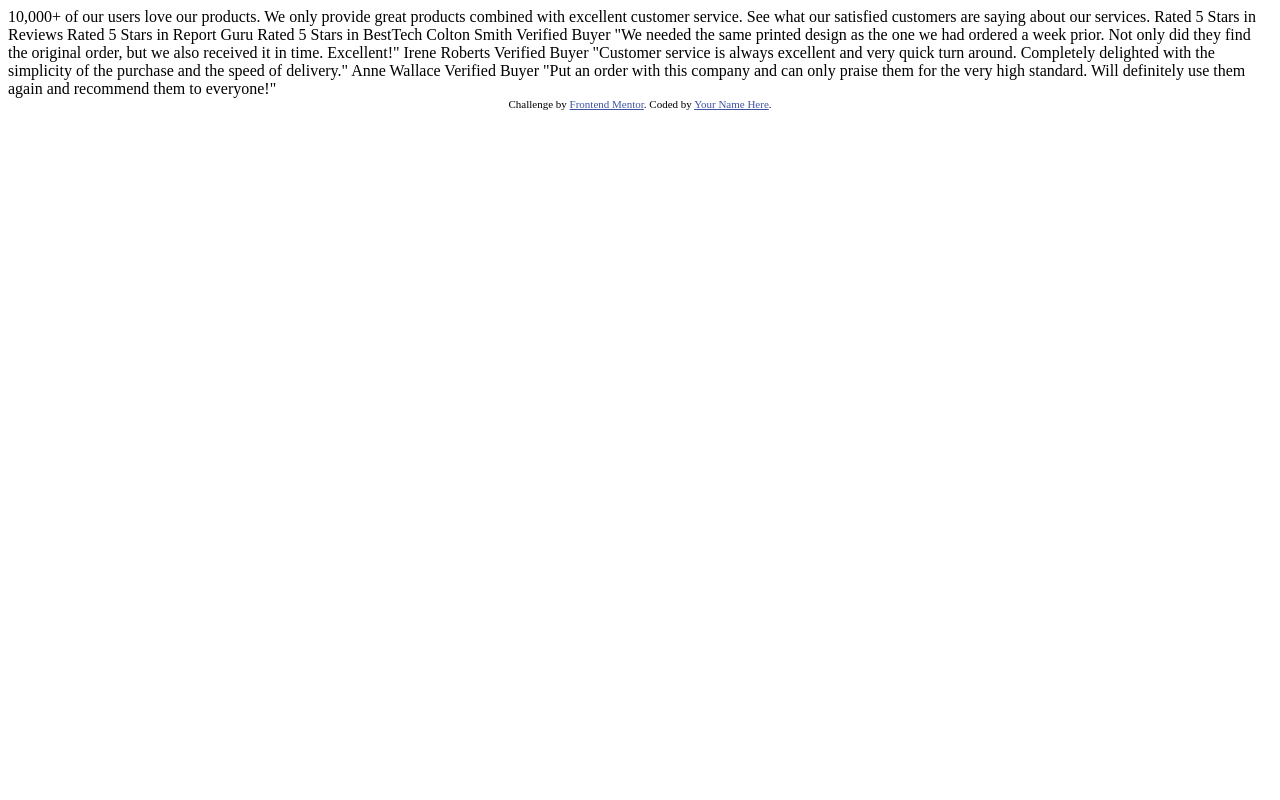
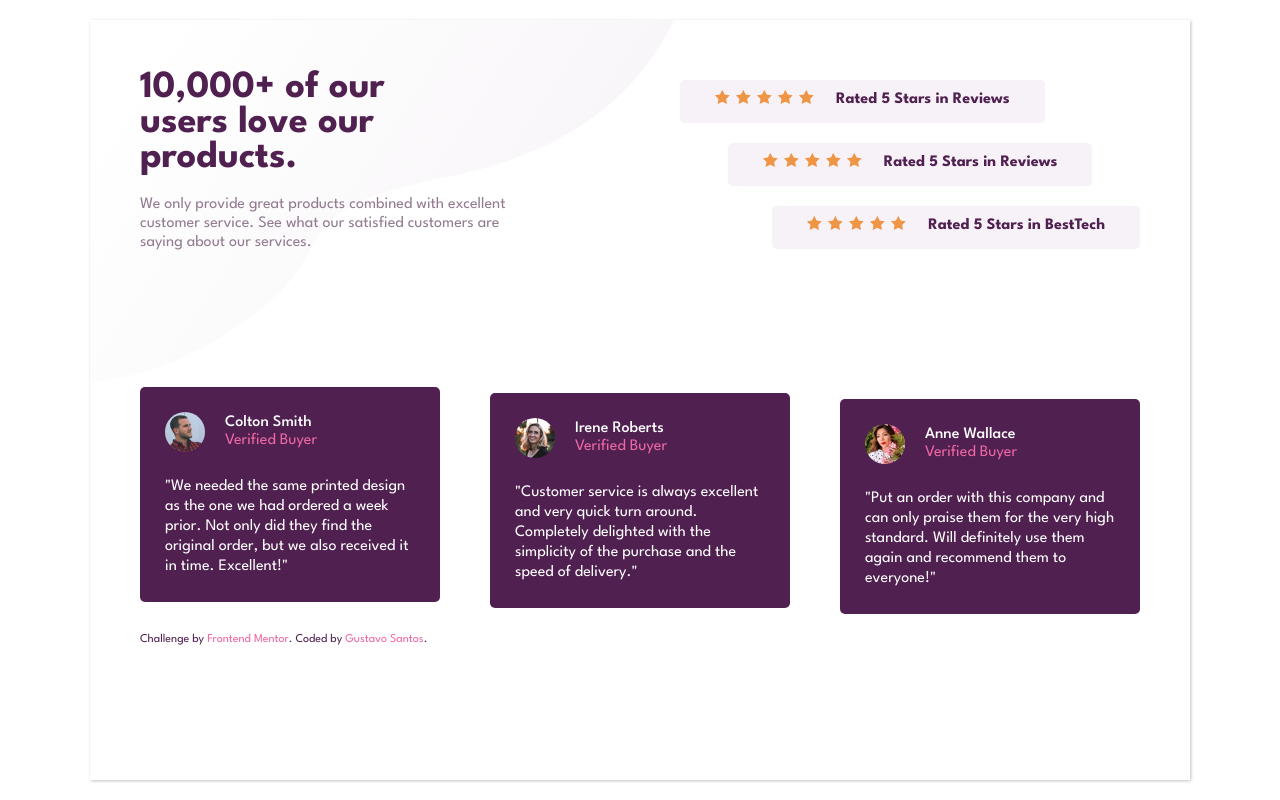
Before and after one commit to Gushigustavo/projetosocial, a plain HTML site: page index.html in a window 1280 px wide. Drawn offline with Linux system fonts and the light colour scheme.

Commit message:
melhoramento

```diff
--- a/index.html
+++ b/index.html
@@ -3,59 +3,122 @@
   <head>
     <meta charset="UTF-8" />
     <meta name="viewport" content="width=device-width, initial-scale=1.0" />
-    <!-- displays site properly based on user's device -->
+    <link rel="stylesheet" href="style.css">
+    <link rel="icon" type="image/png" sizes="32x32" href="./images/favicon-32x32.png"/>
+    <title> Social proof section</title>
+  </head>
 
-    <link
-      rel="icon"
-      type="image/png"
-      sizes="32x32"
-      href="./images/favicon-32x32.png"
-    />
+  <body>
 
-    <title>Frontend Mentor | Social proof section</title>
+    <main>
 
-    <!-- Feel free to remove these styles or customise in your own stylesheet 👍 -->
-    <style>
-      .attribution {
-        font-size: 11px;
-        text-align: center;
-      }
-      .attribution a {
-        color: hsl(228, 45%, 44%);
-      }
-    </style>
-  </head>
-  <body>
-    10,000+ of our users love our products.
+      <section class="container1">
+          <h1>10,000+ of our users love our products.</h1>
+          <p>We only provide great products combined with excellent customer service. See what our satisfied customers are saying about our services. </p>
+      </section>
+      <section class="container2">
 
-    We only provide great products combined with excellent customer service.
-    See what our satisfied customers are saying about our services.
+              <section class="box" >
 
-    Rated 5 Stars in Reviews
-    Rated 5 Stars in Report Guru
-    Rated 5 Stars in BestTech
+                  <span>
+                      <img src="images/icon-star.svg" alt="Icone estrela">
+                      <img src="images/icon-star.svg" alt="Icone estrela">
+                      <img src="images/icon-star.svg" alt="Icone estrela">
+                      <img src="images/icon-star.svg" alt="Icone estrela">
+                      <img src="images/icon-star.svg" alt="Icone estrela">
+                  </span>
+                  <span>Rated 5 Stars in Reviews</span>
+              </section>
+                  <section class="box itemscenter">
 
-    Colton Smith
-    Verified Buyer
-    "We needed the same printed design as the one we had ordered a week prior.
-    Not only did they find the original order, but we also received it in time.
-    Excellent!"
+                      <span>
+                          <img src="images/icon-star.svg" alt="Icone estrela">
+                          <img src="images/icon-star.svg" alt="Icone estrela">
+                          <img src="images/icon-star.svg" alt="Icone estrela">
+                          <img src="images/icon-star.svg" alt="Icone estrela">
+                          <img src="images/icon-star.svg" alt="Icone estrela">
+                      </span>
 
-    Irene Roberts
-    Verified Buyer
-    "Customer service is always excellent and very quick turn around. Completely
-    delighted with the simplicity of the purchase and the speed of delivery."
 
-    Anne Wallace
-    Verified Buyer
-    "Put an order with this company and can only praise them for the very high
-    standard. Will definitely use them again and recommend them to everyone!"
+                      <span>Rated 5 Stars in Reviews</span>
+                      </section>
+                      <section class="box itemsend">
 
-    <div class="attribution">
-      Challenge by
-      <a href="https://www.frontendmentor.io?ref=challenge" target="_blank"
-        >Frontend Mentor</a
-      >. Coded by <a href="#">Your Name Here</a>.
-    </div>
+                  <span>
+                      <img src="images/icon-star.svg" alt="Icone estrela">
+                      <img src="images/icon-star.svg" alt="Icone estrela">
+                      <img src="images/icon-star.svg" alt="Icone estrela">
+                      <img src="images/icon-star.svg" alt="Icone estrela">
+                      <img src="images/icon-star.svg" alt="Icone estrela">
+                  </span>
+
+
+                  <span>Rated 5 Stars in BestTech</span>
+              </section>
+
+      </section>
+      <section class="container3">
+
+          <div class="box3">
+              <div class="user">
+
+                  <img src="images/image-colton.jpg" alt="Foto de Colton">
+
+                  <div>
+                      <p>Colton Smith</p>
+                      <p>Verified Buyer</p>
+                  </div>
+
+              </div>
+
+
+          <p>"We needed the same printed design as the one we had ordered a week prior. Not only did they find the original order, but we also received it in time. Excellent!"</p>
+
+          </div>
+          <div class="box3 itemscenter">
+              <div class="user ">
+
+                  <img src="images/image-irene.jpg" alt="Foto de Colton">
+
+                  <div>
+                      <p>Irene Roberts</p>
+                      <p>Verified Buyer</p>
+                  </div>
+
+              </div>
+
+
+          <p> "Customer service is always excellent and very quick turn around. Completely delighted with the simplicity of the purchase and the speed of delivery."</p>
+
+          </div>
+          <div class="box3 itemsend">
+              <div class="user">
+
+                  <img src="images/image-anne.jpg" alt="Foto de Colton">
+
+                  <div>
+                      <p>Anne Wallace</p>
+                      <p>Verified Buyer</p>
+                  </div>
+
+              </div>
+
+
+          <p>"Put an order with this company and can only praise them for the very high standard. Will definitely use them again and recommend them to everyone!" </p>
+
+          </div>
+
+          <div class="attribution">
+            Challenge by
+            <a href="https://www.frontendmentor.io?ref=challenge" target="_blank"
+              >Frontend Mentor</a
+            >. Coded by <a href="https://github.com/Gushigustavo">Gustavo Santos</a>.
+           </div>
+
+      </section>
+
+
+  </main>
+
   </body>
 </html>
--- /dev/null
+++ b/style.css
@@ -0,0 +1,189 @@
+@import url('https://fonts.googleapis.com/css2?family=League+Spartan:wght@400;500;600;700;800&display=swap');
+        *{
+            margin: 0;
+            padding: 0;
+            box-sizing: border-box;
+        }
+
+        :root{
+            --fontpadrao:'League Spartan', sans-serif;
+            --color0:hsl(300, 43%, 22%);
+            --color1:hsl(333, 80%, 67%);
+            --color2:hsl(303, 10%, 53%);
+            --color3:hsl(300, 24%, 96%);
+            --color4:hsl(0, 0%, 100%);
+        }
+
+        body{
+            height: 100vh;
+            display: flex;
+            justify-content: center;
+            align-items: center;
+            font-family: var(--fontpadrao);
+        }
+
+        main{
+            background-image: url("images/bg-pattern-top-desktop.svg");
+            background-repeat: no-repeat;
+            max-width: 1100px;
+            height: 95vh;
+            box-shadow: 1px 1px 3px rgba(0, 0, 0, 0.24);
+            display: flex;
+            flex-wrap: wrap;
+            justify-content: space-between;
+            align-items: flex-start;
+            padding: 50px;
+        }
+
+        section.container1{
+            display: flex;
+            flex-wrap: wrap;
+            flex-basis: 370px;
+
+        }
+
+        section.container1 > h1{
+            font-family: var(--fontpadrao);
+            color: var(--color0);
+            font-weight: 700;
+            padding-right: 40px;
+            font-size: 2.4em;
+            margin-bottom: 20px;
+
+        }
+
+        section.container1 > p{
+           color: var(--color2);
+           font-weight: 400;
+           line-height: 19px;
+           margin-bottom: 15px;
+        }
+
+        section.container2{
+            padding-top: 10px;
+            display: flex;
+            flex-direction: column;
+            align-items: baseline;
+            flex-basis: 460px;
+        }
+
+         section.box{
+            border-radius: 5px;
+            background-color:var(--color3);
+            margin-bottom:  20px;
+            padding: 10px 35px;
+            display: flex;
+            flex-wrap: wrap;
+            flex-basis: 20px;
+            justify-content: center;
+        }
+        section.box span > img{
+
+            margin-right: 2px;
+            width: 15px;
+
+        }
+
+        section.box span:nth-child(1){
+            margin-bottom: 5px;
+        }
+
+        section.box span:nth-child(2){
+            padding-top: 2px;
+            color: var(--color0);
+            font-weight: 700;
+            margin-left: 20px;
+        }
+
+        .itemscenter{
+            align-self: center;
+        }
+
+        .itemsend{
+            align-self: flex-end;
+        }
+
+        section.container3{
+            margin-top: 45px;
+            display: flex;
+            flex-wrap: wrap;
+            justify-content: space-between;
+            align-items: flex-start;
+            height: 270px;
+        }
+
+        div.box3{
+            background-color:var(--color0);
+            flex-basis: 300px;
+            padding: 25px;
+            text-align: left;
+            border-radius: 5px;
+            margin-bottom: 20px;
+        }
+            div.user{
+            display: flex;
+        }
+
+        div.user > img{
+            width: 40px;
+            height: 40px;
+            border-radius: 50%;
+        }
+
+        div.user div{
+            padding: 2px 0px 0px 20px;
+            line-height: 18px;
+        }
+
+        div.user div p:nth-child(1){
+            color: var(--color4);
+            font-weight: 500;
+        }
+
+        div.user div p:nth-child(2){
+            color: var(--color1);
+
+        }
+
+        div.box3 > p{
+            color: var(--color4);
+            margin-top: 25px;
+            line-height: 20px;
+
+        }
+        .attribution {
+            font-size: 12px;
+            text-align: center;
+            color: var(--color0);
+          }
+
+          .attribution a {
+              text-decoration: none;
+              color:var(--color1);
+          }
+
+          .attribution a:hover{
+              text-decoration: underline;
+          }
+        @media (max-width:370px) {
+
+            section.container1{
+                display: flex;
+                flex-wrap: wrap;
+                flex-basis: 370px;
+                text-align: center;
+
+
+            }
+
+            section.container1 > h1{
+                font-family: var(--fontpadrao);
+                color: var(--color0);
+                font-weight: 700;
+                font-size: 2.4em;
+                padding-right: 10px;
+                 margin-bottom: 20px;
+
+            }
+
+        }
```
Also changed, not shown: index1.html (deleted, +0 -272 lines).
